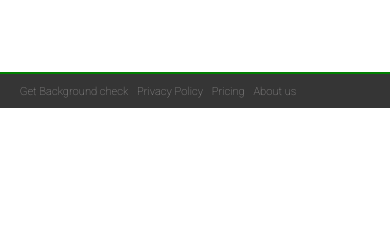
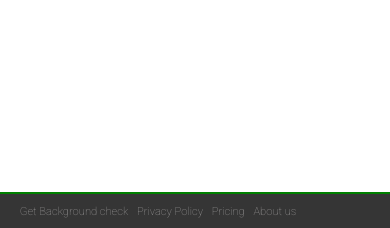
Before and after one commit to andela-oolofinyo/Jobseeker, a plain HTML site: page index.html in a window 390 px wide. Shown: the part 636-864 px from the top of the page. Drawn offline with Linux system fonts and the light colour scheme.

Commit message:
second project3

```diff
--- a/stylesheet/responsive.css
+++ b/stylesheet/responsive.css
@@ -206,7 +206,7 @@ footer {
     width: 100%;
     font-weight: 400;
     padding: 1em 0;
-    bottom: -180px;
+    bottom: -300px;
     position: relative;
 	}
 
```
